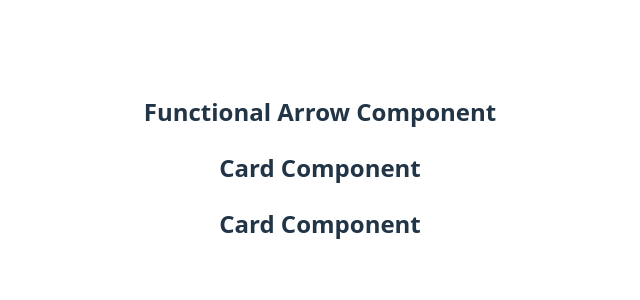
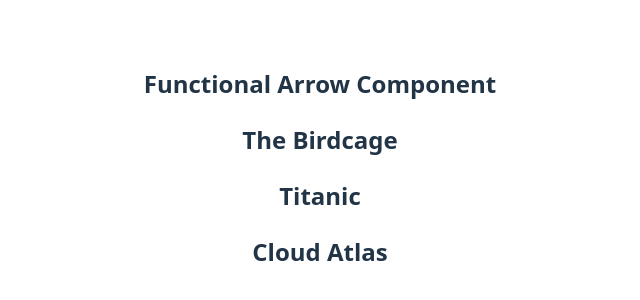
Before and after one commit to ajkeener/my-react-app, a React (Vite) app: page / in a window 1280 px wide. Shown: the part 232-532 px from the top of the page, without its empty margins (320-960 px from the left). Built offline with nearby package versions, Linux system fonts and the light colour scheme.

Commit message:
Props demo

```diff
--- a/src/App.jsx
+++ b/src/App.jsx
@@ -3,11 +3,12 @@
 import viteLogo from '/vite.svg'
 import './App.css'
 
-// Reusable Components demo
-const Card = () => {
+// Props demo
+// Each card will render a different movie title
+const Card = ({ title }) => {
   return(
     <div>
-      <h2>Card Component</h2>
+      <h2>{title}</h2>
     </div>
   )
 }
@@ -17,8 +18,9 @@
     <>
     <h2>Functional Arrow Component</h2>
 
-    <Card />
-    <Card />
+    <Card title="The Birdcage" />
+    <Card title="Titanic" />
+    <Card title="Cloud Atlas" />
     </>
   )
 }
```
